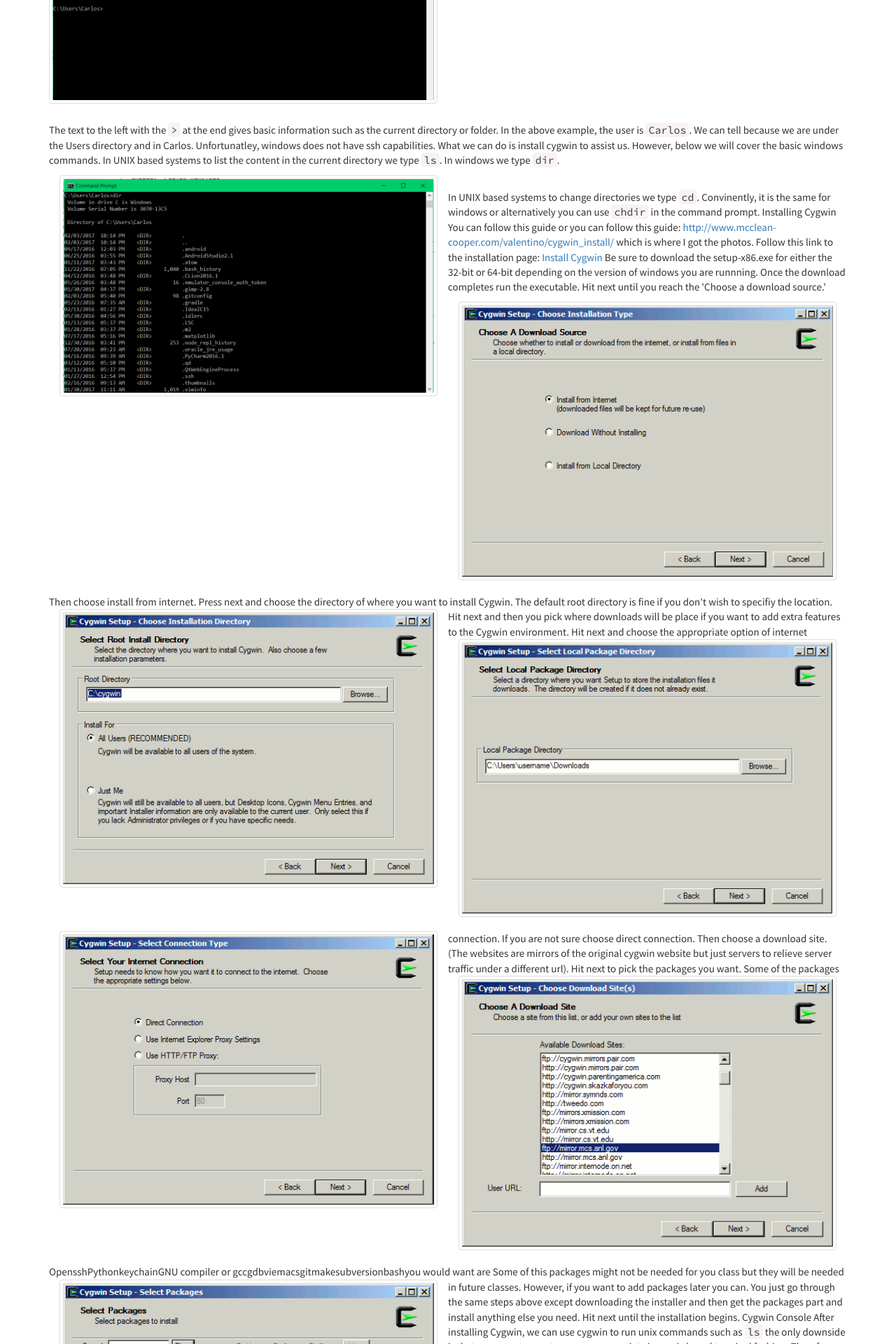
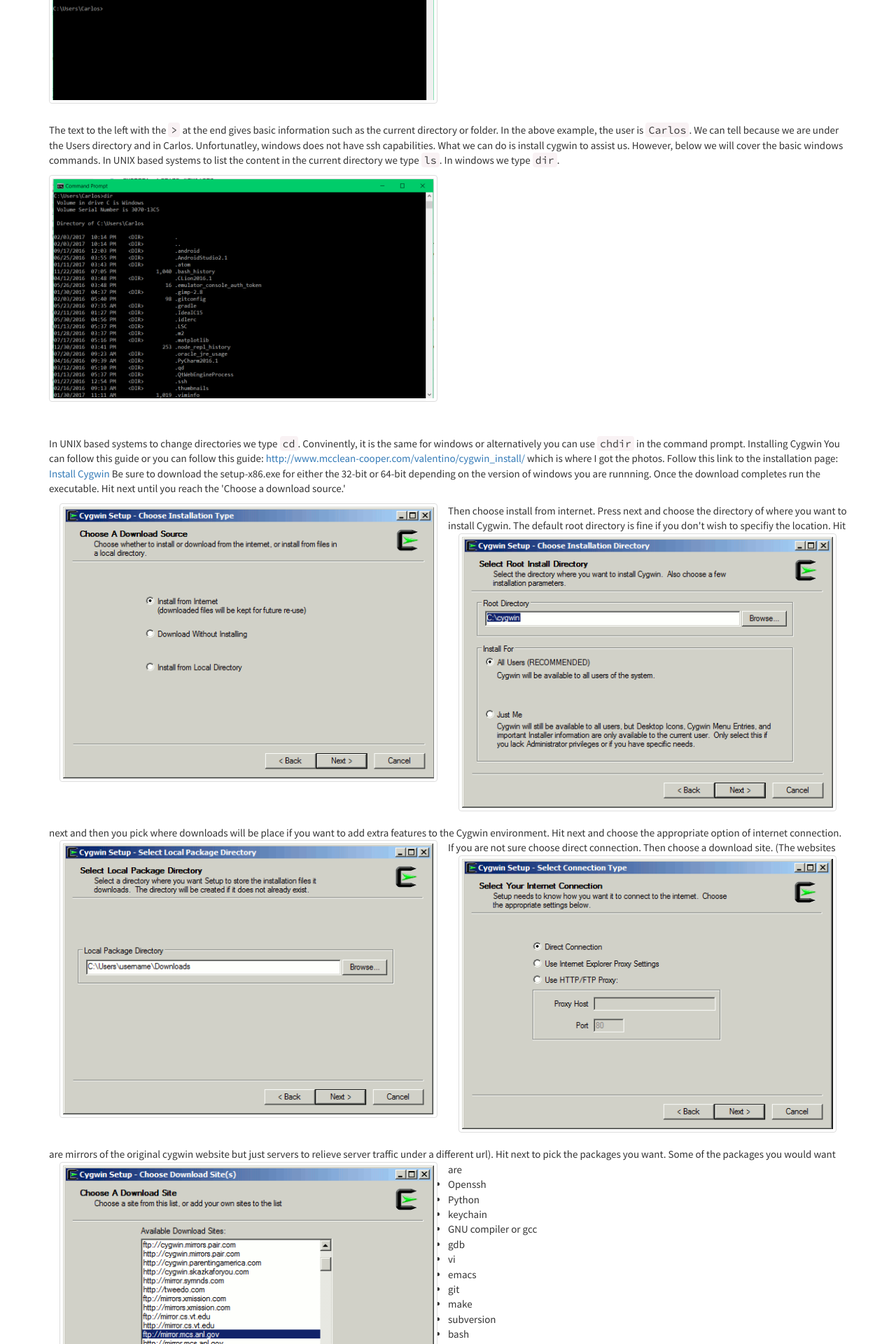
Before and after one commit to CSTutors/CSTutors.github.io, a Jekyll site: the page resources/windows_via_commandline.html, which Jekyll copies as it is, in a window 1280 px wide. Shown: the part 513-2433 px from the top of the page at 70% size. Built offline with Jekyll 4.4.1, drawn with Linux system fonts in a browser that asks for light colours; nearby versions of some CDN libraries.

Commit message:
fix image margin

```diff
--- a/resources/windows_via_commandline.html
+++ b/resources/windows_via_commandline.html
@@ -86,10 +86,12 @@
 <p> The text to the left with the <code>></code> at the end gives basic information such as the current directory or folder. In the above example, the user is <code>Carlos</code>. We can tell because we are under the Users directory and in Carlos. Unfortunatley, windows does not have ssh capabilities. What we can do is install cygwin to assist us. However, below we will cover the basic windows commands.
 In UNIX based systems to list the content in the current directory we type <code>ls</code>. In windows we type <code>dir</code>.
 </p>
-<div class="col-lg-6 col-sm-8 col-12">
-  <a href="assets/windows_dir_execution.png" class="thumbnail">
-    <img src="/assets/windows_dir_execution.png" class="img-responsive" style="max-width: 100%;">
-  </a>
+<div class="row" style="margin-bottom: 1ex;">
+  <div class="col-lg-6 col-sm-8 col-12">
+    <a href="assets/windows_dir_execution.png" class="thumbnail">
+      <img src="/assets/windows_dir_execution.png" class="img-responsive" style="max-width: 100%;">
+    </a>
+  </div>
 </div>
 <br>
 <p>
@@ -134,7 +136,7 @@
   </a>
 </div>
 Hit next to pick the packages you want. Some of the packages you would want are
-<ul class="nav navbar-nav">
+<ul>
   <li>Openssh</li>
   <li>Python</li>
   <li>keychain</li>
```
